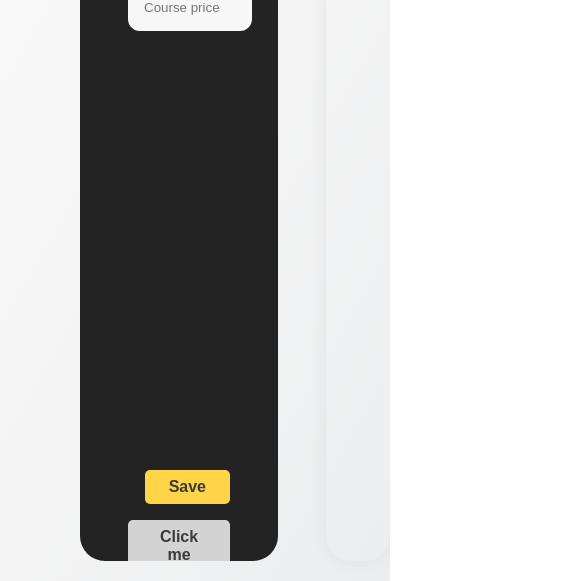
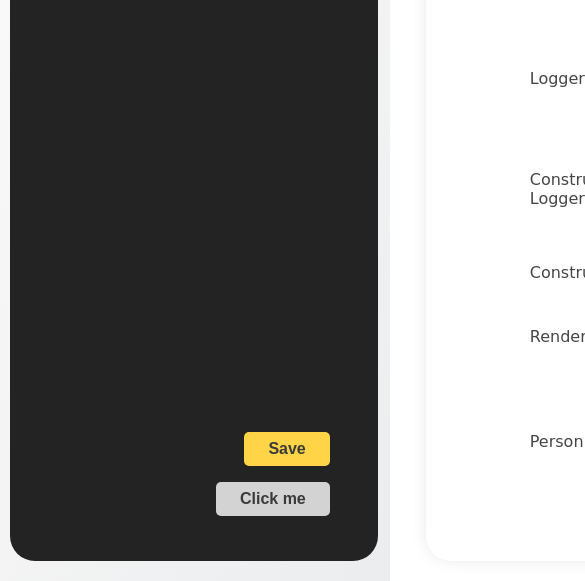
Before and after one commit to flavia3107/typescript-miniproject-2, a website built with Vite: page index.html in a window 390 px wide. Shown: the part 263-844 px from the top of the page, 585 px wide, since content can reach past the window. Built offline with nearby package versions, Linux system fonts and the light colour scheme.

Commit message:
Responsivity

```diff
--- a/style.css
+++ b/style.css
@@ -7,12 +7,14 @@ body {
 
 body {
 	background-image: linear-gradient(120deg, #fdfbfb 0%, #ebedee 100%);
+	background-attachment: fixed;
 }
 
 .main-container {
 	display: flex;
 	gap: 3rem;
-	margin-left: 5rem;
+	margin: auto;
+	width: 95%;
 	height: calc(100vh - 5.5rem);
 }
 
@@ -26,7 +28,7 @@ body {
 
 .left-side {
 	background: #232323;
-	width: 30rem;
+	min-width: 23rem;
 	overflow: auto;
 	padding-bottom: 1rem;
 }
@@ -34,9 +36,10 @@ body {
 .results-logs {
 	overflow: hidden;
 	box-shadow: 0 0 1.25rem -0.375rem #d3d3d3;
-	width: calc(100% - 40rem);
+	width: 70%;
 	padding-right: 1rem;
 	color: #454545;
+	min-width: 41rem;
 }
 
 ul {
@@ -73,6 +76,7 @@ pre {
 	background: #d3d3d378;
 	padding: 1rem;
 	width: calc(100% - 12rem);
+	margin-right: 1.5rem;
 }
 
 input {
```
